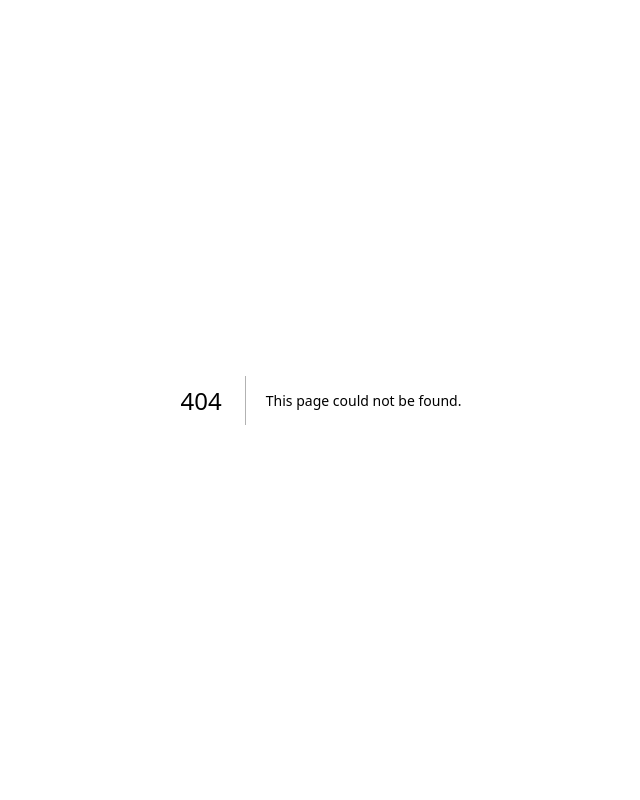
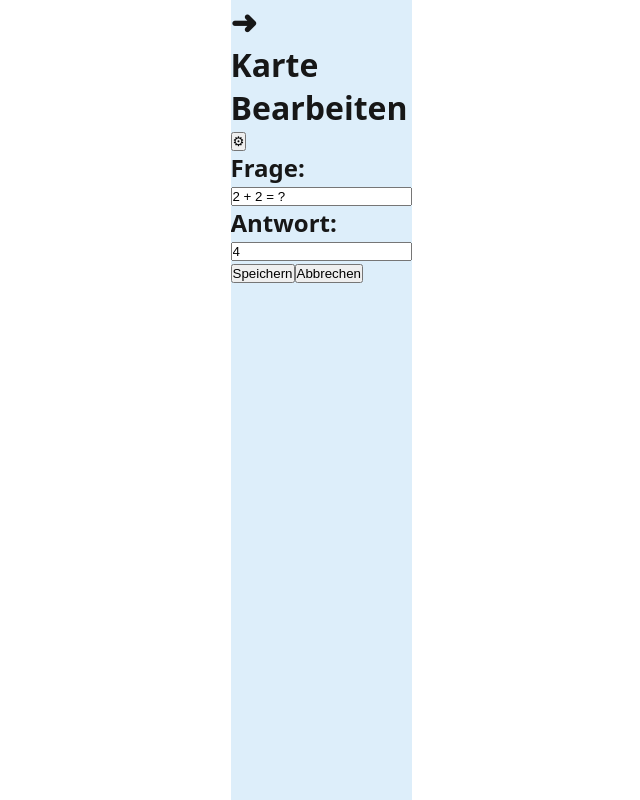
Before and after one commit to anne-kmmr/SubwaySurfers, a Next.js app: page /editCards in a window 1280 px wide. Before the commit this address had no page. Shown: the whole page, without its empty margins (319-959 px from the left). Built offline with nearby package versions, Linux system fonts and the light colour scheme.

Commit message:
Ich will nix sagen

```diff
--- /dev/null
+++ b/src/app/editCards/editCardStyles.module.css
@@ -0,0 +1,125 @@
+html {
+    background-color:white;
+    display:flex;
+    justify-content: center;
+}
+
+body {
+    background-color: #DDEEFA;
+    display:flexbox;
+    min-height: 100dvh;
+    max-width: 430px;
+    box-sizing: border-box;
+    font-family: "Chewy", system-ui;
+}
+
+/* Der  */
+
+#backButton {
+    cursor: pointer;
+    background-color: transparent;
+    rotate: 180deg;
+    font-size: 40px;
+}
+/* Header gesamt. */
+
+.header {
+    height: 100px;
+    background-color: #F2F9FF;
+    display: flex;
+    justify-content: space-between;
+    align-items: center;
+    padding: 15px;
+    padding-top:0px;
+}
+
+/* Header Überschrift*/
+
+.header h1 {
+    font-size: 40px;
+    color: #1982c4;
+    text-align: center;
+    margin-top: 40px;
+}
+
+/* Einfach der Einstellungsbutton rechts oben*/
+
+#settingsBtn {
+    cursor: pointer;
+    background-color: transparent;
+    font-size: 65px;
+    border: none;
+    color: #1982c4;
+    font-weight: bold;
+}
+
+/* Content ist sozusagen der main teil von der App, könnte für dich relevant sein*/
+
+.content {
+    display: flex;
+    flex-direction: column;
+    align-items: center;
+    justify-content: center;
+    gap: 20px;
+    padding: 20px;
+}
+
+/* frageDiv und antwortDiv sind nicht relevant für dich.*/
+
+.frageDiv, .antwortDiv{
+    display: flex;
+    flex-direction: row;
+    align-items: center;
+    justify-content: end;
+    gap: 20px;
+    padding: 30px;
+    background-color: #FFFFFF;
+    width: 80%;
+    border: 2px solid black;
+    border-color: #C4C4C4;
+    border-radius: 10px;
+    height: 150px;
+}
+
+.textInpt {
+    width: 175px;
+    padding: 10px;
+    font-size: 16px;
+    border-color: transparent;
+    height: 112.5px;
+    justify-self: flex-end;
+    font-family: "Chewy", system-ui;
+    font-size: 30px;
+}
+
+.textInpt#antwort {
+    justify-content: center;
+}
+
+.newCardCon{
+    display: flex;
+    flex-direction: column;
+    align-items: center;
+    justify-content: center;
+    gap: 20px;
+    margin-top: 20px;
+}
+
+.submitChanges {
+    margin-top: 100px;
+    justify-content: space-evenly;
+    width: 100%;
+    display: flex;
+}
+
+.änderungBtn {
+    cursor: pointer;
+    background-color: #1982c4;
+    color: white;
+    border: none;
+    padding: 10px 20px;
+    font-size: 16px;
+    border-radius: 5px;
+    font-family: "Chewy", system-ui;
+    width: 150px;
+}
--- /dev/null
+++ b/src/app/editCards/page.tsx
@@ -0,0 +1,66 @@
+"use client";
+
+import React, { useState } from "react";
+import "./editCardStyles.module.css";
+
+const KartenBearbeiten: React.FC = () => {
+  const [frage, setFrage] = useState<string>("2 + 2 = ?");
+  const [antwort, setAntwort] = useState<string>("4");
+
+  const handleSpeichern = () => {
+    console.log("Gespeichert:");
+    console.log("Frage:", frage);
+    console.log("Antwort:", antwort);
+  };
+
+  const handleAbbrechen = () => {
+    console.log("Abgebrochen");
+  };
+
+  return (
+    <div>
+      <div className="header">
+        <h1 id="backButton">➜</h1>
+        <h1 id="kartenTitel">
+          Karte <br /> Bearbeiten
+        </h1>
+        <button id="settingsBtn">&#9881;</button>
+      </div>
+
+      <div className="content">
+        <div className="frageDiv">
+          <h2>Frage:</h2>
+          <input
+            type="text"
+            className="textInpt"
+            placeholder="Frage eingeben..."
+            value={frage}
+            onChange={(e) => setFrage(e.target.value)}
+          />
+        </div>
+
+        <div className="antwortDiv" id="antwort">
+          <h2>Antwort:</h2>
+          <input
+            type="text"
+            className="textInpt"
+            placeholder="Antwort eingeben..."
+            value={antwort}
+            onChange={(e) => setAntwort(e.target.value)}
+          />
+        </div>
+      </div>
+
+      <div className="submitChanges">
+        <button className="änderungBtn" id="speichernBtn" onClick={handleSpeichern}>
+          Speichern
+        </button>
+        <button className="änderungBtn" id="abbrechenBtn" onClick={handleAbbrechen}>
+          Abbrechen
+        </button>
+      </div>
+    </div>
+  );
+};
+
+export default KartenBearbeiten;
```
